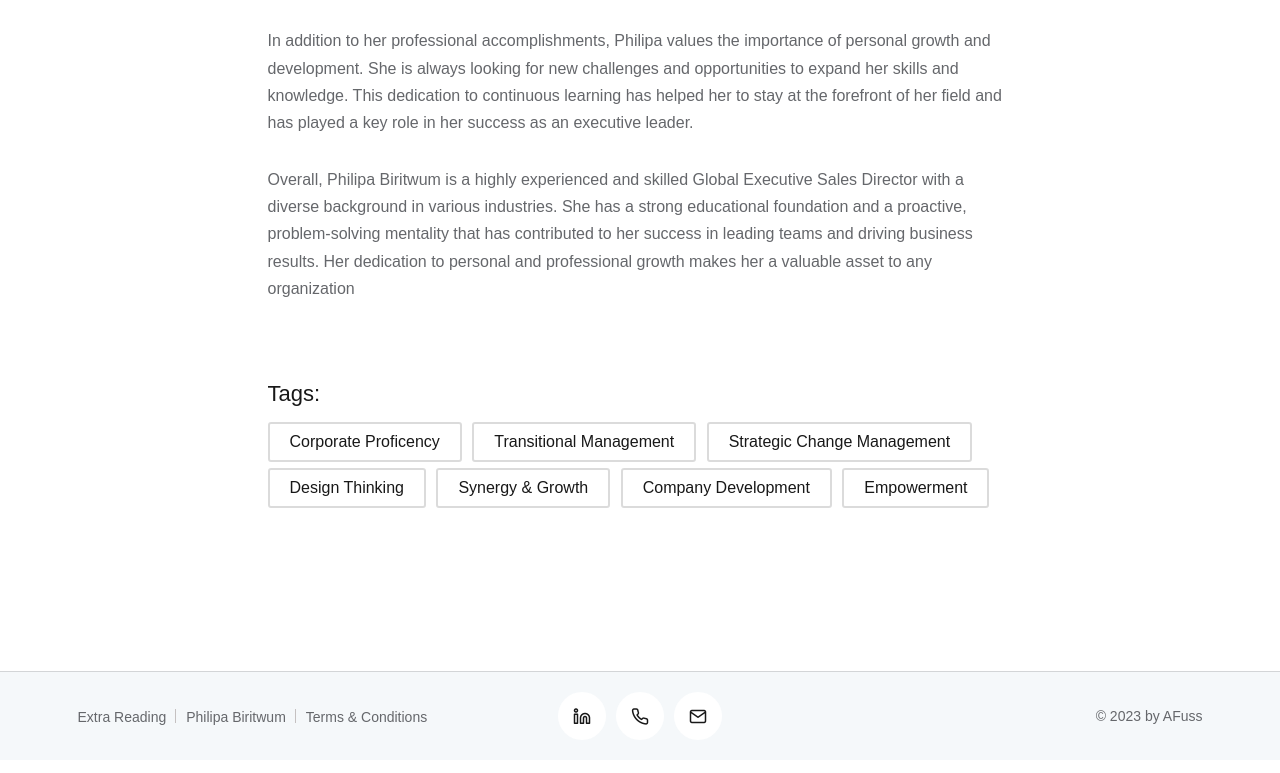
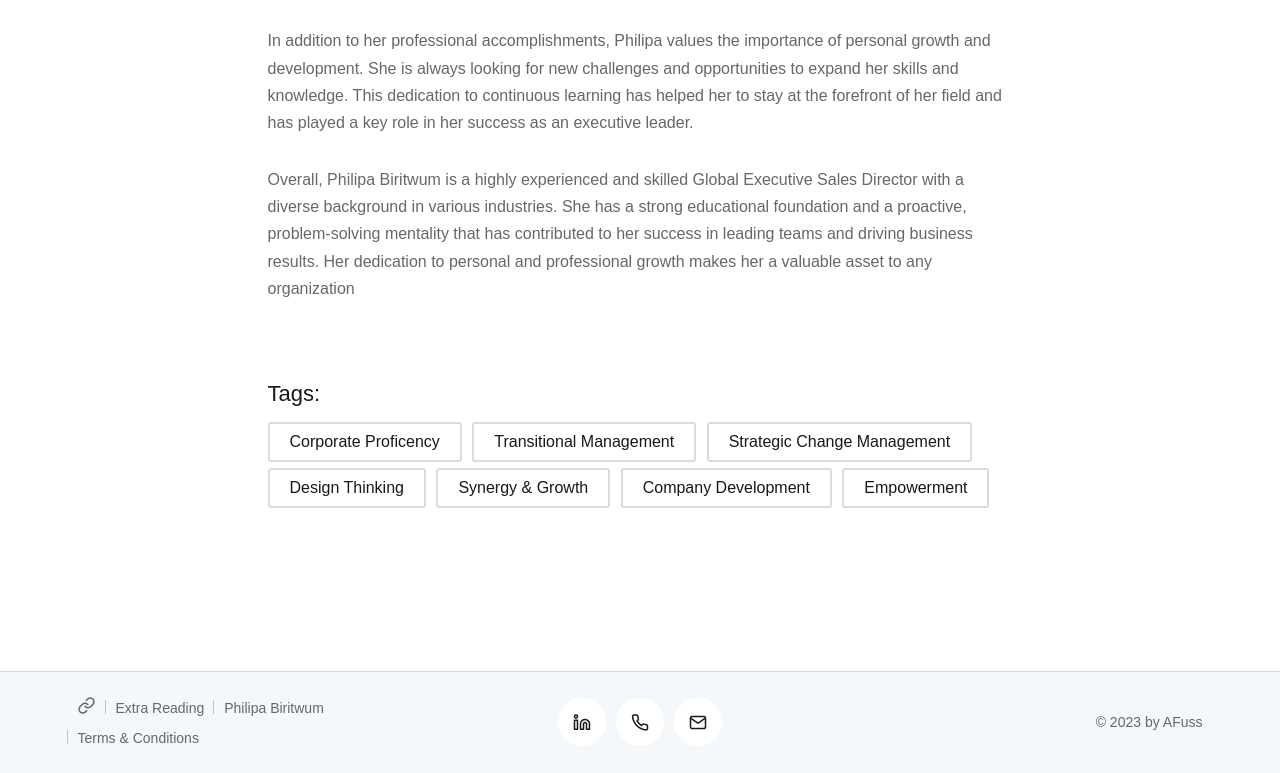
Before and after one commit to FussAFisca/amacon, a plain HTML site: page AboutPhilipa.html in a window 1280 px wide. Shown: the part 1092-1865 px from the top of the page. Drawn offline with Linux system fonts and the light colour scheme; files whose address does not match are found by name.

Commit message:
Update 2.0

```diff
--- a/AboutPhilipa.html
+++ b/AboutPhilipa.html
@@ -242,6 +242,7 @@
                         <div class="col-lg-4 col-md-7 col-sm-12 col-12">
                             <div class="copyright-left">
                                 <ul class="ft-menu link-hover">
+                                    <li><i class="feather-link"></i></li>
                                     <li><a href="extra-reading.html">Extra Reading</a></li>
                                     <li><a href="AboutPhilipa.html">Philipa Biritwum</a></li>
                                     <li><a href="Terms-and-conditions.html">Terms & Conditions</a></li>
```
Also changed, not shown: Terms-and-conditions.html (+1 -0 lines), extra-reading.html (+1 -0 lines).
